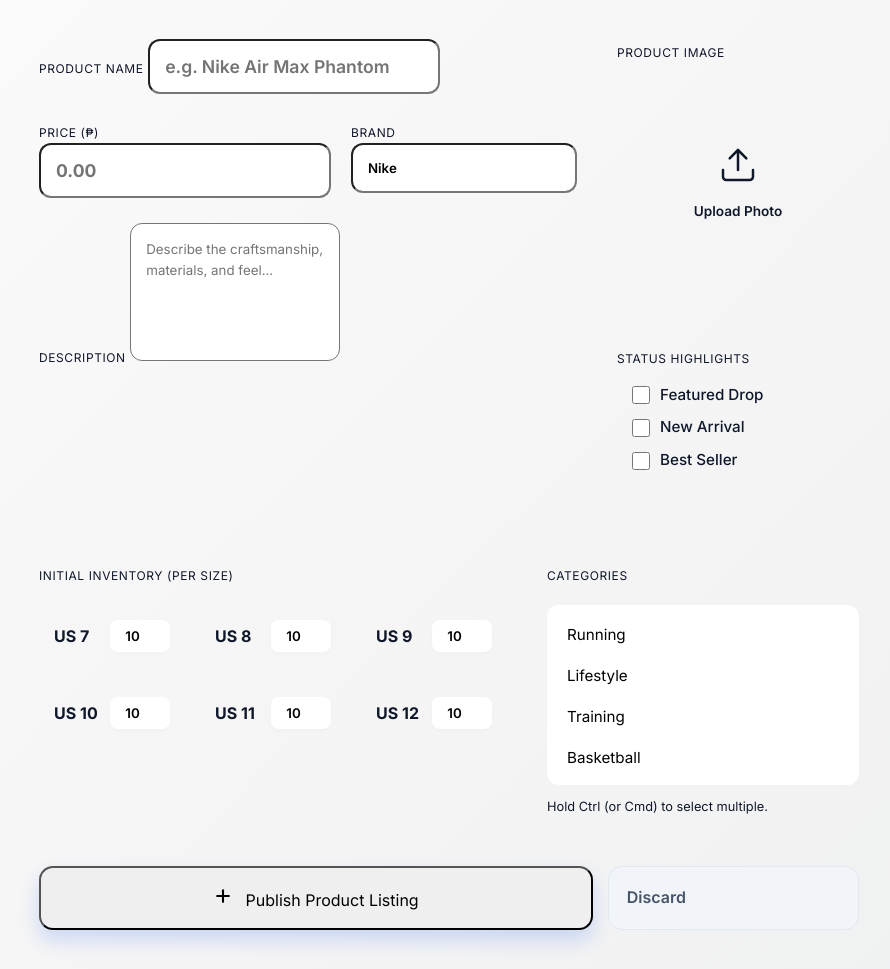
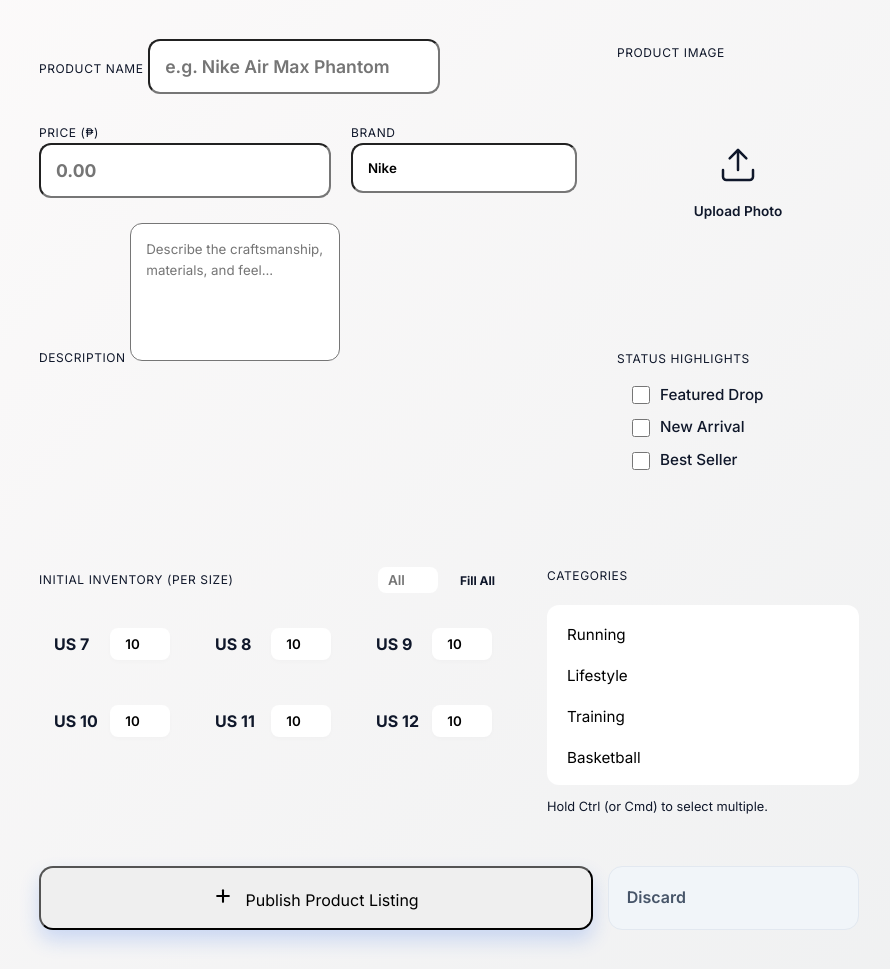
Before and after one commit to ZeroObjectivo/bliss-ecommerce, a PHP site: template app/views/admin/product_add.php in a window 1280 px wide. Shown: the part 275-1244 px from the top of the page, without its empty margins (1-891 px from the left). Run offline with PHP 8.4, Linux system fonts and the light colour scheme; the template is opened without the code that fills it, so the values that code supplies are empty; data comes from the database, SQL or seed files in the repository; some libraries are stand-ins or nearby versions.

Commit message:
Admin Side - Product Inventory Update

```diff
--- a/app/views/admin/product_add.php
+++ b/app/views/admin/product_add.php
@@ -74,16 +74,32 @@
         <!-- Inventory & Categories -->
         <div style="display: grid; grid-template-columns: 1.5fr 1fr; gap: 40px;">
             <div>
-                <label style="text-transform: uppercase; letter-spacing: 0.05em; font-size: 0.75rem; color: var(--admin-text-muted); display: block; margin-bottom: 20px;">Initial Inventory (per size)</label>
+                <div style="display: flex; justify-content: space-between; align-items: center; margin-bottom: 20px;">
+                    <label style="text-transform: uppercase; letter-spacing: 0.05em; font-size: 0.75rem; color: var(--admin-text-muted); margin: 0;">Initial Inventory (per size)</label>
+                    <div style="display: flex; gap: 10px; align-items: center;">
+                        <input type="number" id="fill-all-input" placeholder="All" style="width: 60px; padding: 5px 10px; border-radius: 8px; border: 1px solid var(--admin-border); font-size: 0.85rem; font-weight: 600;">
+                        <button type="button" onclick="fillAllInventory()" style="background: var(--admin-bg-soft); border: 1px solid var(--admin-border); padding: 5px 12px; border-radius: 8px; font-size: 0.75rem; font-weight: 700; cursor: pointer; color: var(--admin-text-main); transition: all 0.2s;" onmouseover="this.style.background='#e2e8f0'" onmouseout="this.style.background='var(--admin-bg-soft)'">Fill All</button>
+                    </div>
+                </div>
                 <div style="display: grid; grid-template-columns: repeat(3, 1fr); gap: 15px;">
                     <?php for($i=7; $i<=12; $i++): ?>
                         <div style="background: var(--admin-bg-soft); padding: 15px; border-radius: 12px; border: 1px solid var(--admin-border); display: flex; align-items: center; justify-content: space-between;">
                             <span style="font-weight: 700; color: var(--admin-text-main);">US <?= $i ?></span>
-                            <input type="number" name="size_<?= $i ?>" value="10" min="0" required style="width: 60px; text-align: center; border: none; background: white; padding: 8px; border-radius: 8px; font-weight: 600; box-shadow: 0 2px 4px rgba(0,0,0,0.02);">
+                            <input type="number" name="size_<?= $i ?>" class="size-inventory-input" value="10" min="0" required style="width: 60px; text-align: center; border: none; background: white; padding: 8px; border-radius: 8px; font-weight: 600; box-shadow: 0 2px 4px rgba(0,0,0,0.02);">
                         </div>
                     <?php endfor; ?>
                 </div>
             </div>
+
+            <script>
+            function fillAllInventory() {
+                const val = document.getElementById('fill-all-input').value;
+                if (val === '') return;
+                document.querySelectorAll('.size-inventory-input').forEach(input => {
+                    input.value = val;
+                });
+            }
+            </script>
 
             <div>
                 <label style="text-transform: uppercase; letter-spacing: 0.05em; font-size: 0.75rem; color: var(--admin-text-muted); display: block; margin-bottom: 20px;">Categories</label>
```
Also changed, not shown: app/views/admin/product_edit.php (+18 -2 lines).
